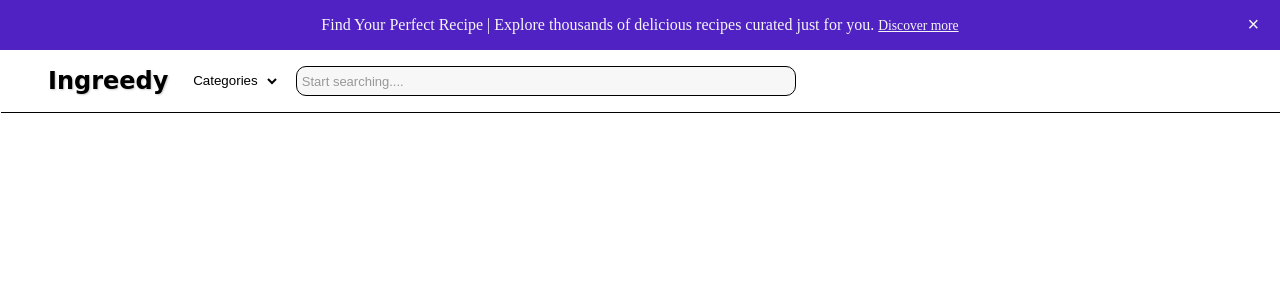
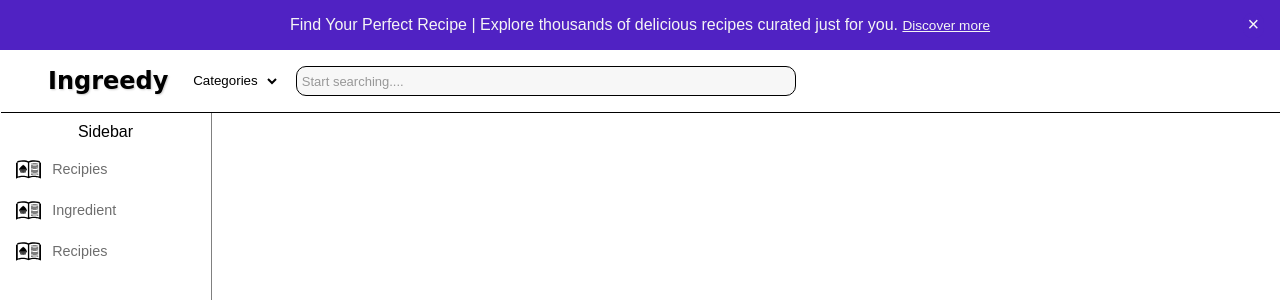
Before and after one commit to Shiveshr140/Recipe-Finder, a plain HTML site: page index.html in a window 1280 px wide. Shown: the top 300 px of the page. Drawn offline with Linux system fonts and the light colour scheme.

Commit message:
initial commit 1.0

```diff
--- a/index.html
+++ b/index.html
@@ -3,12 +3,16 @@
   <head>
     <meta charset="UTF-8" />
     <meta name="viewport" content="width=device-width, initial-scale=1.0" />
+    <link rel="stylesheet" href="./style/home.css" />
     <link rel="stylesheet" href="./style/header.css" />
+    <link rel="stylesheet" href="./style/sidebar.css" />
     <title>Home Page</title>
   </head>
   <body>
-    <header class="header">
-      <script src="./javascript/header.js"></script>
-    </header>
+    <header class="header"></header>
+    <div class="sidebar"></div>
+    <main class="main"></main>
+    <script src="./javascript/header.js"></script>
+    <script src="./javascript/sidebar.js"></script>
   </body>
 </html>
--- a/javascript/header.js
+++ b/javascript/header.js
@@ -23,6 +23,7 @@ function createHeaderContent() {
           <input class="search" placeholder="Start searching...." />
         </div>
       </nav>
+
       `;
 }
 
--- /dev/null
+++ b/javascript/sidebar.js
@@ -0,0 +1,20 @@
+const sidebar = document.querySelector(".sidebar");
+function createSidebarContent() {
+  sidebar.innerHTML = `
+       <p> Sidebar </p>
+       <div class="sidebar-link">
+        <img class="logo recipe-logo" src="./style/assets/recipe-logo.svg" alt="logo" />
+        <p> Recipies </p>
+       </div>
+       <div class="sidebar-link">
+        <img class="logo recipe-logo" src ="./style/assets/recipe-logo.svg" alt="logo" />
+        <p>Ingredient</p>
+       </div>
+       <div class="sidebar-link">
+        <img class="logo recipe-logo" src ="./style/assets/recipe-logo.svg" alt="logo" />
+        <p> Recipies </p>
+       </div>
+    `;
+}
+
+createSidebarContent();
--- a/style/header.css
+++ b/style/header.css
@@ -1,20 +1,9 @@
-*,
-*::after,
-*::before {
-  box-sizing: border-box;
-  padding: 0px;
-  margin: 0px;
+/* ****************** Header Styling ************************************** */
+
+/* it both cols in first row */
+.header {
+  grid-column: 1/-1;
 }
-
-.body-home {
-  margin: 0px;
-  padding: 0px;
-  box-sizing: border-box;
-  height: 100vh;
-  font-family: "Poppins", sans-serif;
-}
-
-/* ****************** Header Styling ************************************** */
 
 .header-info {
   position: relative;
--- /dev/null
+++ b/style/home.css
@@ -0,0 +1,19 @@
+*,
+*::after,
+*::before {
+  box-sizing: border-box;
+  padding: 0px;
+  margin: 0px;
+}
+
+body {
+  display: grid;
+  grid-template-columns: 0.2fr 1fr;
+  grid-template-rows: auto 1fr;
+  column-gap: 0.5rem;
+  margin: 0px;
+  padding: 0px;
+  box-sizing: border-box;
+  height: 100vh;
+  font-family: "Poppins", sans-serif;
+}
--- /dev/null
+++ b/style/sidebar.css
@@ -0,0 +1,30 @@
+.sidebar {
+  display: flex;
+  flex-direction: column;
+  gap: 1rem;
+  padding: 0.7rem 1rem;
+  border-right: 1px solid grey;
+}
+
+.sidebar p {
+  text-align: center;
+}
+
+.sidebar-link {
+  display: flex;
+  align-items: center;
+  gap: 0.7rem;
+  cursor: pointer;
+}
+
+.sidebar-link p {
+  font-size: 0.9em;
+  color: rgb(110, 110, 110);
+  /* opacity: 1; */
+}
+
+.logo {
+  width: 25px;
+  aspect-ratio: 1/1;
+  fill-opacity: 0.7;
+}
```
Also changed, not shown: style/assets/recipe-logo.svg (added).
